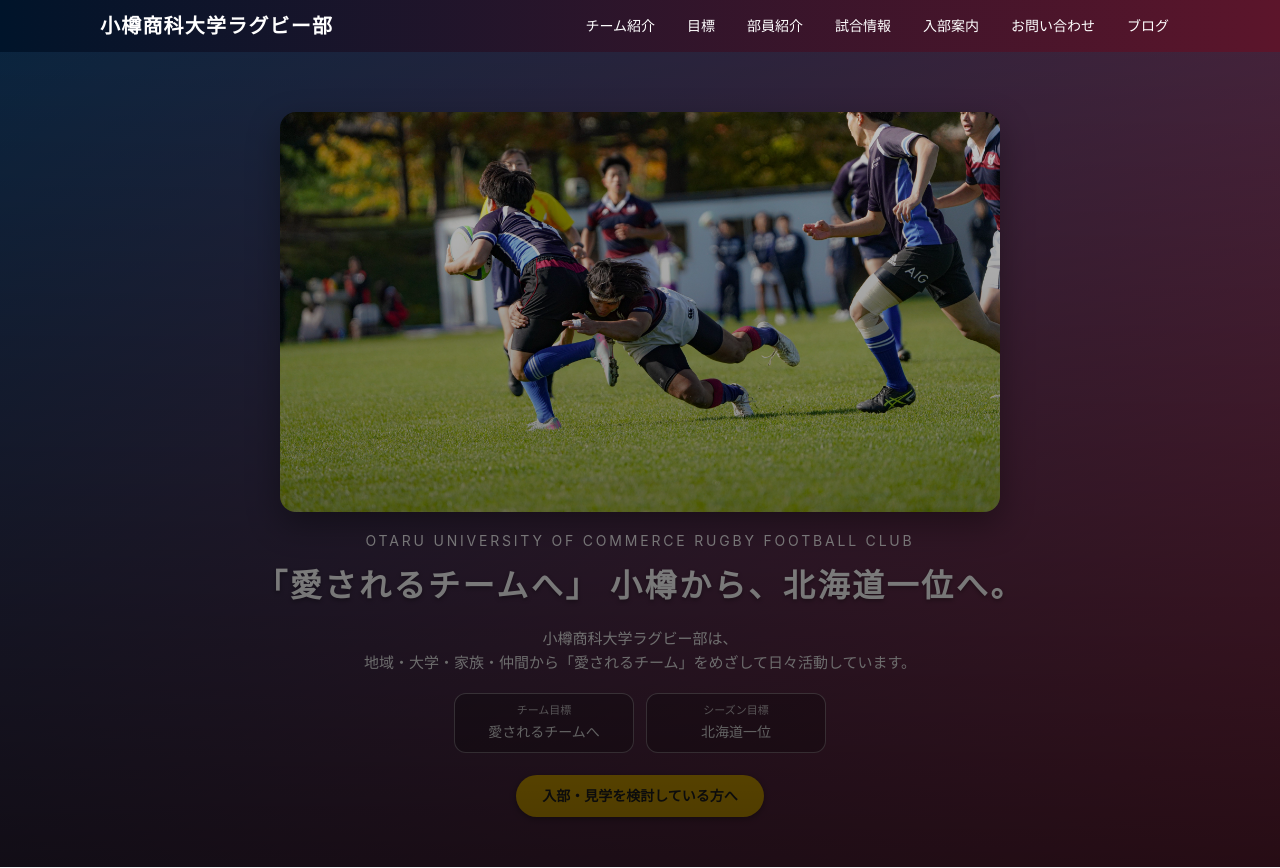
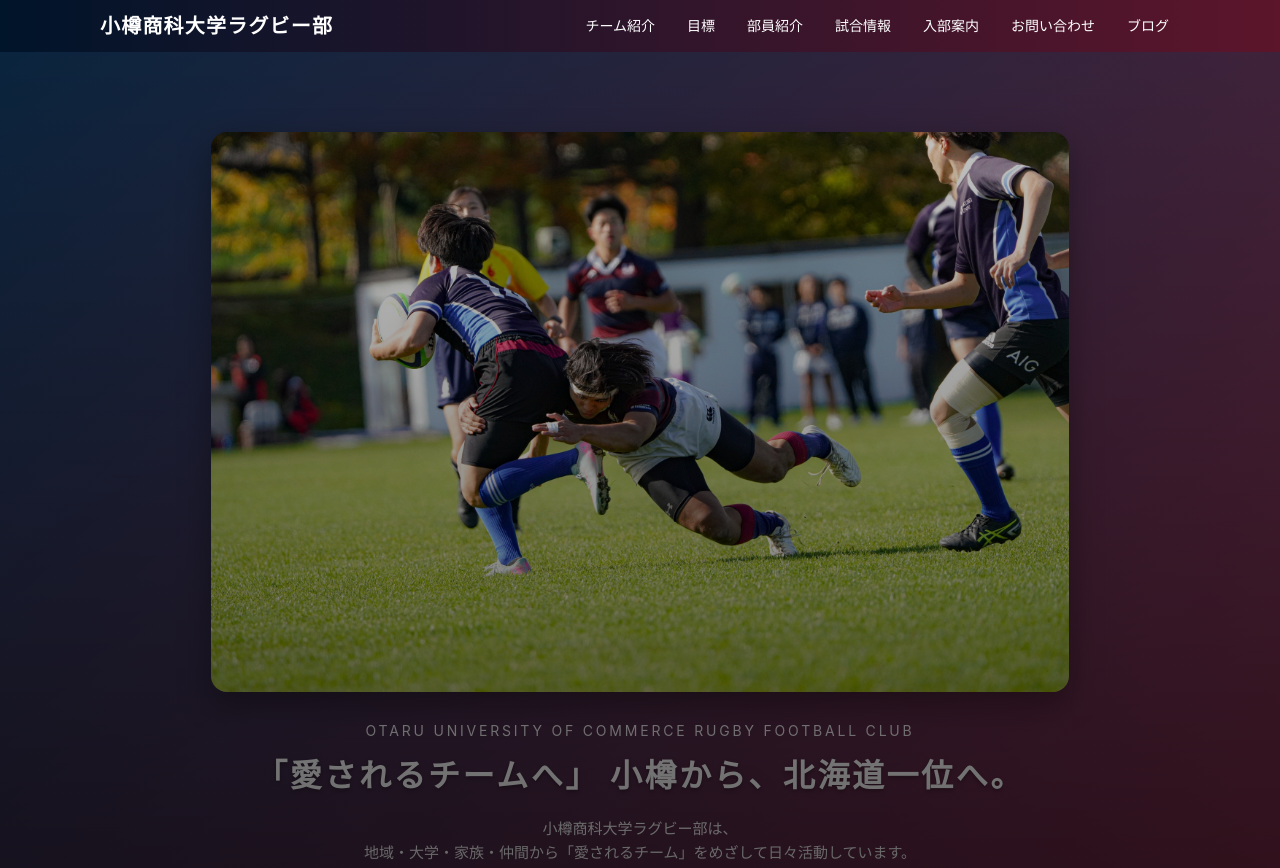
Before and after one commit to OUCrugby/ocurfc.github.io, a plain HTML site: page index.html in a window 1280 px wide. Shown: the top 868 px of the page. Drawn offline with Linux system fonts and the light colour scheme; no server answers.

Commit message:
Update index.html

```diff
--- a/index.html
+++ b/index.html
@@ -501,11 +501,10 @@
 .hero-slideshow {
   position: relative;
   width: 100%;
-  max-width: 720px;
-  height: 400px;
-  margin: 0 auto 18px;
+  max-width: 1100px;   /* ← 720 → 1100 */
+  height: 560px;       /* ← 400 → 560 */
+  margin: 0 auto 28px;
 }
-
 .hero-photo {
   position: absolute;
   inset: 0;
@@ -543,6 +542,20 @@
   pointer-events: none;
 }
 
+    .hero {
+  padding: 80px 0 70px;   /* 上下も少し広げる */
+}
+
+    .hero-slideshow {
+  max-width: 1200px;
+}
+
+@media (min-width: 1024px) {
+  .hero-slideshow {
+    width: 110%;
+    margin-left: -5%;
+  }
+}
   </style>
 
 </head>
@@ -586,7 +599,7 @@
       <img src="こうせいトライ.jpg" class="hero-photo active">
       <img src="しゅうさくさんタックル.jpg" class="hero-photo">
       <img src="るいくんスタンド.jpg" class="hero-photo">
-      <img src="しょーきろいくんjpg.jpg" class="hero-photo">
+      <img src="しょーきるいくんjpg.jpg" class="hero-photo">
     </div>
 
     <div class="hero-title-sub">
@@ -639,10 +652,11 @@
         </div>
 
         <div>
-          <img
-            src="images/about-training.jpg"
-            alt="練習風景（からまつ公園グラウンド）"
-            class="member-photo"
+         <img
+           src="ラグビーボール.jpg"
+           alt="練習風景（からまつ公園グラウンド）"
+           class="member-photo"
+           />
           />
           <p style="font-size:12px; text-align:center; margin-top:4px;">
             練習風景（写真は差し替えてください）
```
